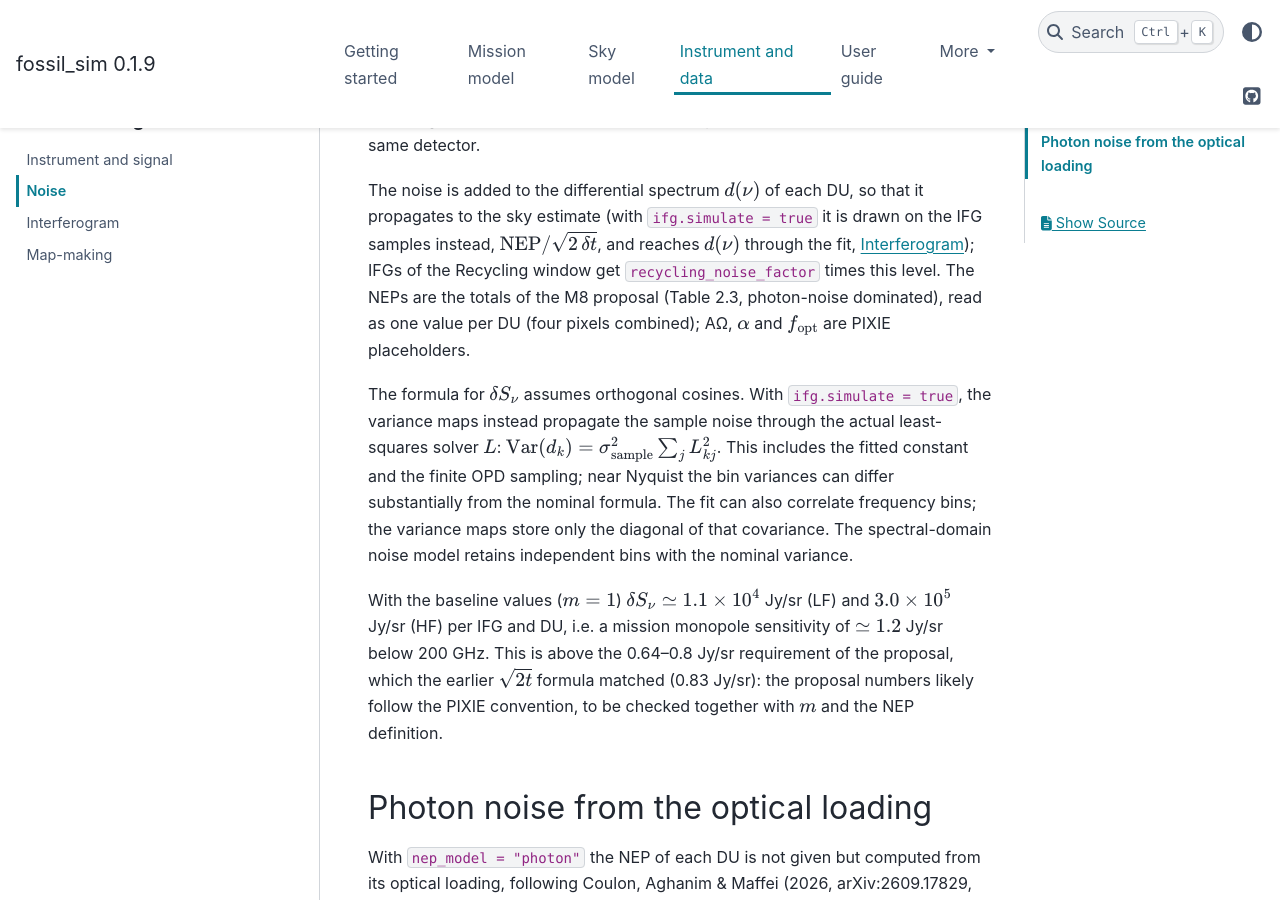
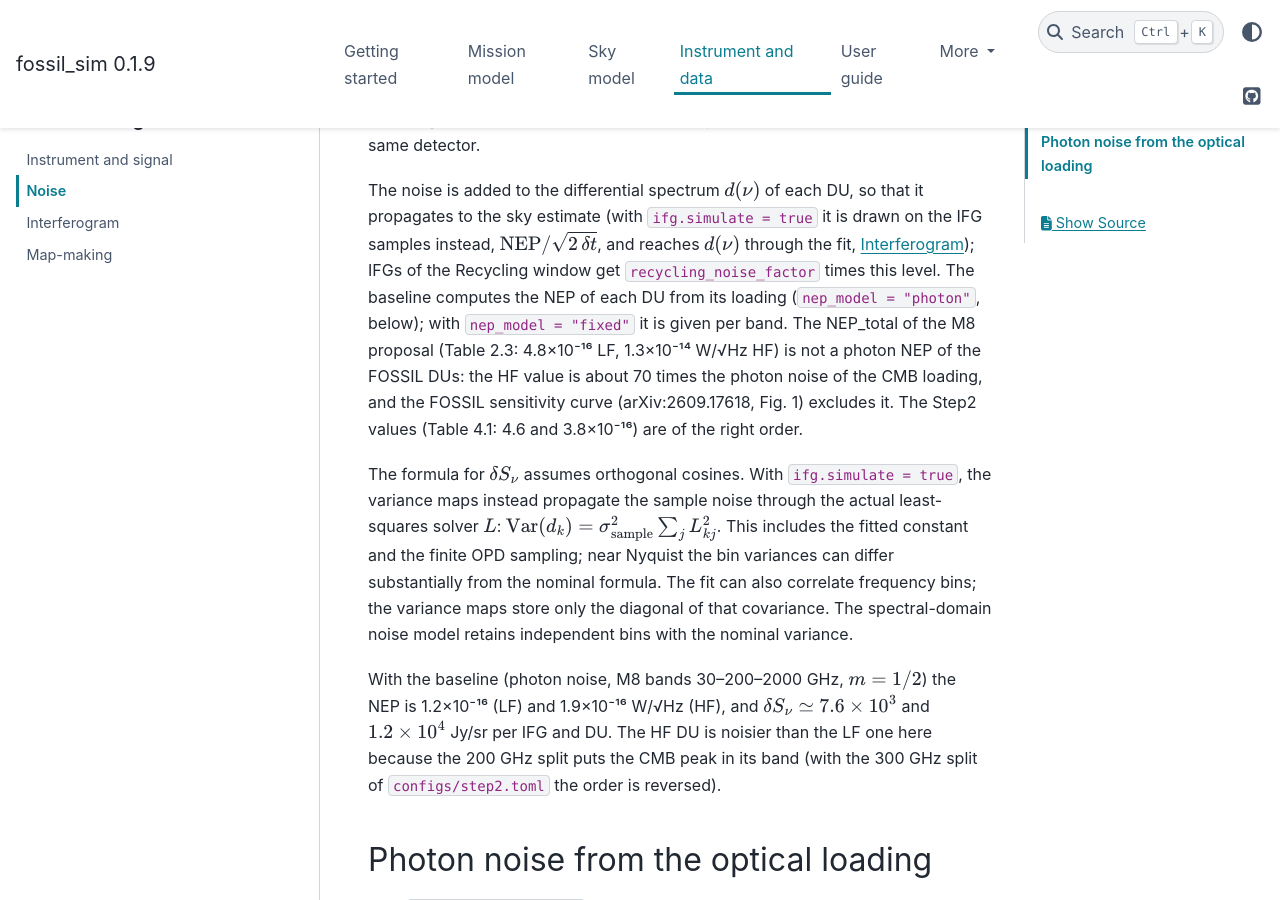
Before and after one commit to paganol/fossil_sim, a Sphinx documentation site: the page built from docs/concepts/noise.md, in a window 1280 px wide and 900 px high, scrolled down 798 px. Built offline with Sphinx 7.4.7 and the PyData theme 0.15.4, drawn with Linux system fonts in a browser that asks for light colours; pages that are not in the unit, such as notebooks, are missing from menus; cross-references to code outside the pages are shown as plain code.

Commit message:
Baseline: photon noise from the optical loading
The baseline [noise] now uses nep_model = "photon" with the reference
values of Coulon, Aghanim & Maffei 2026 (eta = 0.5, AOmega = 3 cm2 sr,
optics 1 % at 4.5 K, modulation_efficiency = 0.5) instead of the fixed NEPs
of the M8 proposal, whose HF value (1.3e-14 W/sqrtHz) is not a photon NEP.
Bands and mission are unchanged (30-200-2000 GHz, 3.5 yr). Output change:
per IFG and DU the noise goes from 1.1e4 to 7.6e3 Jy/sr (LF) and from
3.0e5 to 1.2e4 Jy/sr (HF).

Tests that assumed the fixed baseline NEP now use the NEP of the
configured model.

Full-mission runs on G100 (spectral, IFG with fixed and with varying sky):
full-sky monopole noise 0.82 (LF) and 1.25 (HF) Jy/sr in all three modes,
equal to Coulon's formula for the same observing time; chi between spectral
and IFG maps has std 1.00 in every channel.

Co-Authored-By: Claude Opus 5.5 <noreply@anthropic.com>

```diff
--- a/docs/concepts/noise.md
+++ b/docs/concepts/noise.md
@@ -36,9 +36,13 @@ The noise is added to the differential spectrum $d(\nu)$ of each DU, so that
 it propagates to the sky estimate (with `ifg.simulate = true` it is drawn on the
 IFG samples instead, $\mathrm{NEP}/\sqrt{2\,\delta t}$, and reaches $d(\nu)$
 through the fit, {doc}`interferogram`); IFGs of the Recycling window get
-`recycling_noise_factor` times this level. The NEPs are the totals of the M8
-proposal (Table 2.3, photon-noise dominated), read as one value per DU (four
-pixels combined); AΩ, $\alpha$ and $f_\mathrm{opt}$ are PIXIE placeholders.
+`recycling_noise_factor` times this level. The baseline computes the NEP of
+each DU from its loading (`nep_model = "photon"`, below); with
+`nep_model = "fixed"` it is given per band. The NEP_total of the M8 proposal
+(Table 2.3: 4.8×10⁻¹⁶ LF, 1.3×10⁻¹⁴ W/√Hz HF) is not a photon NEP of the
+FOSSIL DUs: the HF value is about 70 times the photon noise of the CMB
+loading, and the FOSSIL sensitivity curve (arXiv:2609.17618, Fig. 1) excludes
+it. The Step2 values (Table 4.1: 4.6 and 3.8×10⁻¹⁶) are of the right order.
 
 The formula for $\delta S_\nu$ assumes orthogonal cosines. With
 `ifg.simulate = true`, the variance maps instead propagate the sample noise
@@ -50,12 +54,12 @@ can also correlate frequency bins; the variance maps store only the diagonal
 of that covariance. The spectral-domain noise model retains independent bins
 with the nominal variance.
 
-With the baseline values ($m = 1$) $\delta S_\nu \simeq 1.1\times10^{4}$ Jy/sr
-(LF) and $3.0\times10^{5}$ Jy/sr (HF) per IFG and DU, i.e. a mission monopole
-sensitivity of $\simeq 1.2$ Jy/sr below 200 GHz. This is above the
-0.64–0.8 Jy/sr requirement of the proposal, which the earlier $\sqrt{2t}$
-formula matched (0.83 Jy/sr): the proposal numbers likely follow the PIXIE
-convention, to be checked together with $m$ and the NEP definition.
+With the baseline (photon noise, M8 bands 30–200–2000 GHz, $m = 1/2$) the
+NEP is 1.2×10⁻¹⁶ (LF) and 1.9×10⁻¹⁶ W/√Hz (HF), and
+$\delta S_\nu \simeq 7.6\times10^{3}$ and $1.2\times10^{4}$ Jy/sr per IFG
+and DU. The HF DU is noisier than the LF one here because the 200 GHz split
+puts the CMB peak in its band (with the 300 GHz split of `configs/step2.toml`
+the order is reversed).
 
 ## Photon noise from the optical loading
 
```
Also changed, not shown: CHANGELOG.md (+8 -0 lines), 2 other files.
